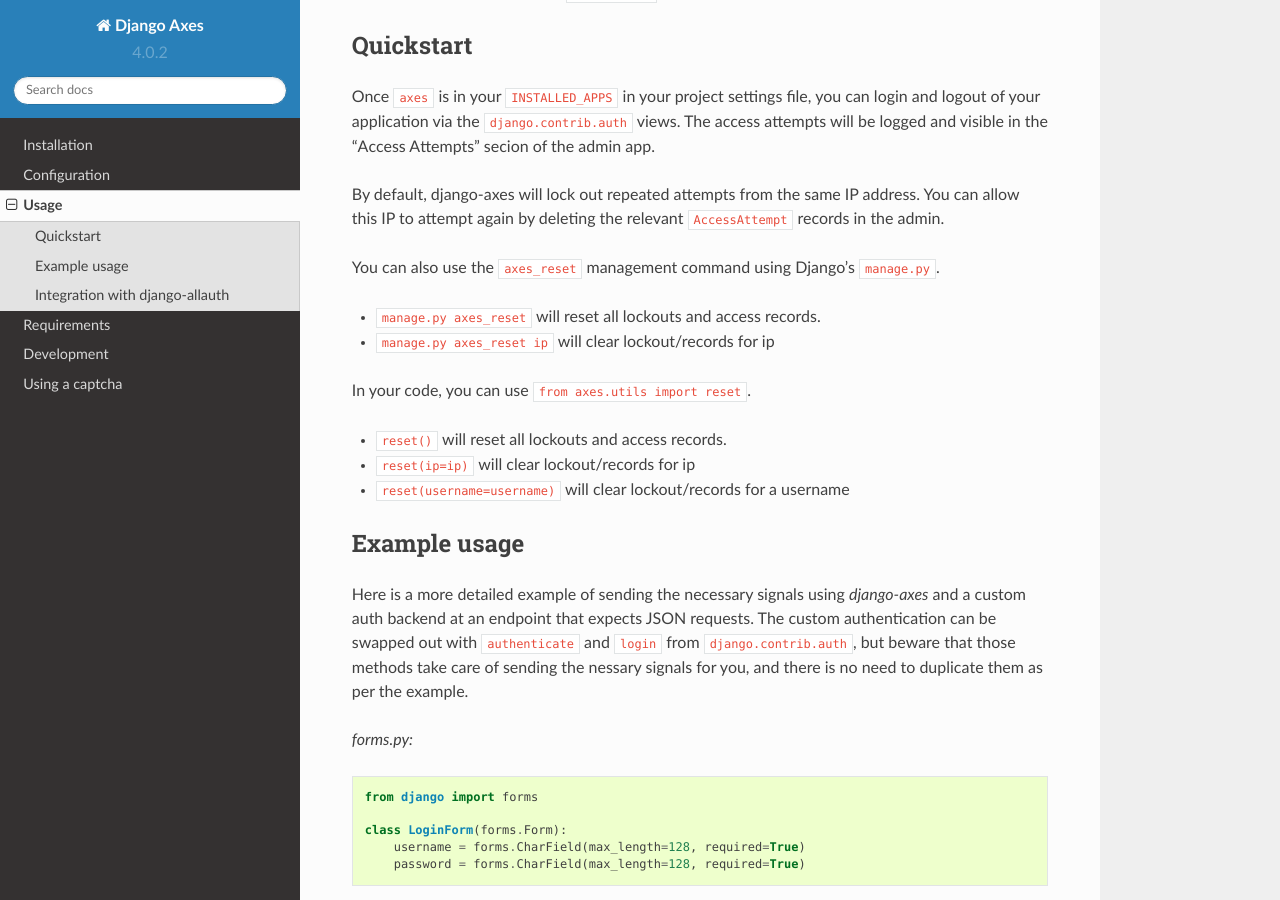
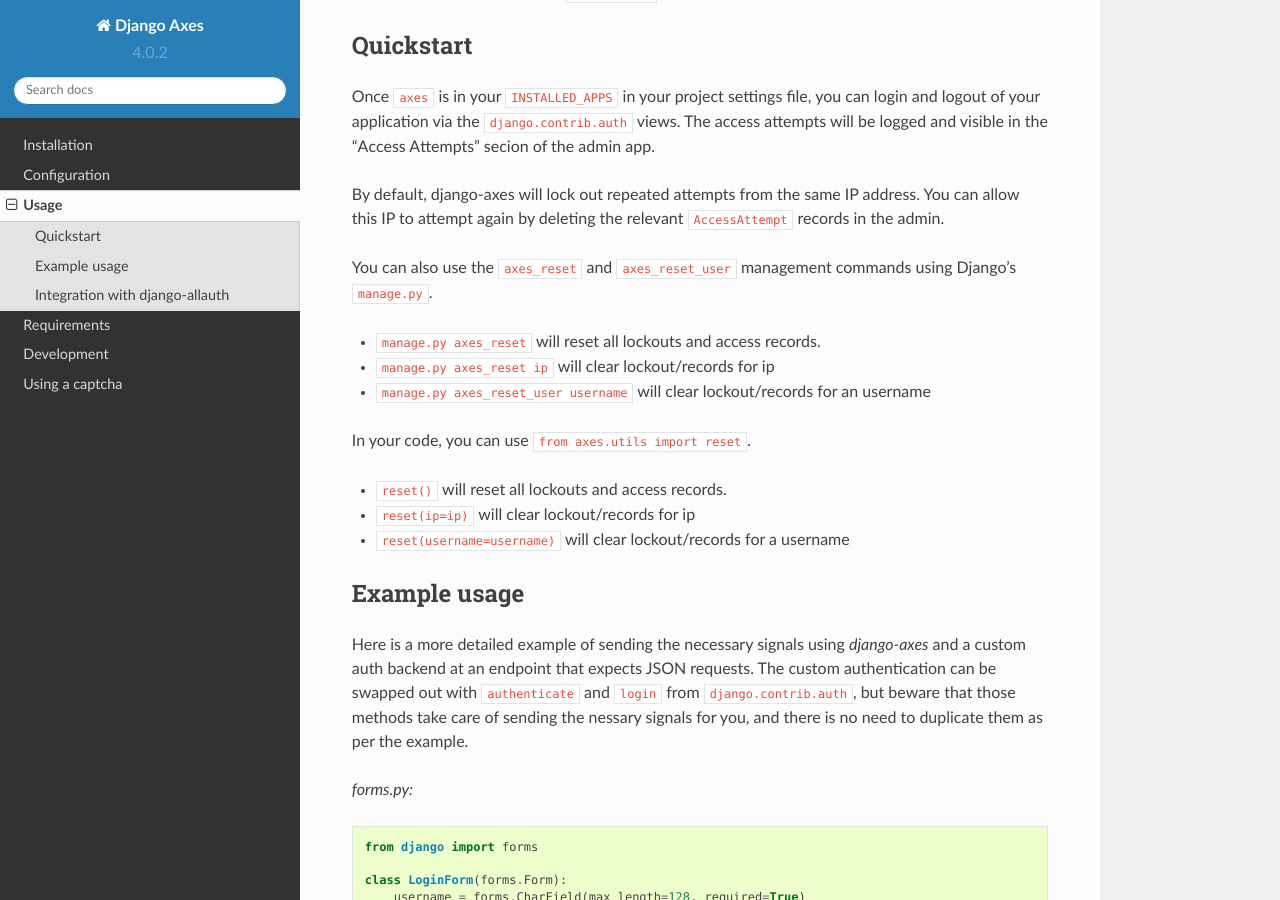
Before and after one commit to jazzband/django-axes, a Sphinx documentation site: the page built from docs/usage.rst, in a window 1280 px wide and 900 px high, scrolled down 353 px. Built offline with Sphinx 7.4.7 and the Read the Docs theme 2.0.0, drawn with Linux system fonts in a browser that asks for light colours.

Commit message:
add axes_reset_user command to the docs

```diff
--- a/docs/usage.rst
+++ b/docs/usage.rst
@@ -25,11 +25,12 @@
 address. You can allow this IP to attempt again by deleting the relevant
 ``AccessAttempt`` records in the admin.
 
-You can also use the ``axes_reset`` management command using Django's
-``manage.py``.
+You can also use the ``axes_reset`` and ``axes_reset_user`` management commands
+using Django's ``manage.py``.
 
 * ``manage.py axes_reset`` will reset all lockouts and access records.
 * ``manage.py axes_reset ip`` will clear lockout/records for ip
+* ``manage.py axes_reset_user username`` will clear lockout/records for an username
 
 In your code, you can use ``from axes.utils import reset``.
 
```
